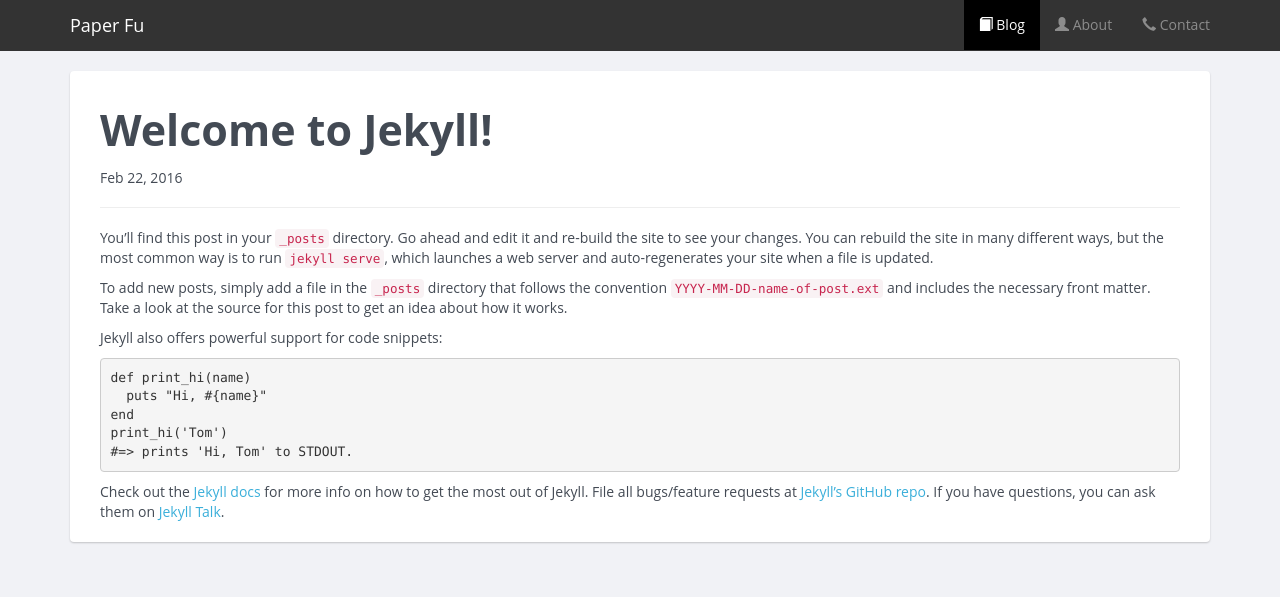
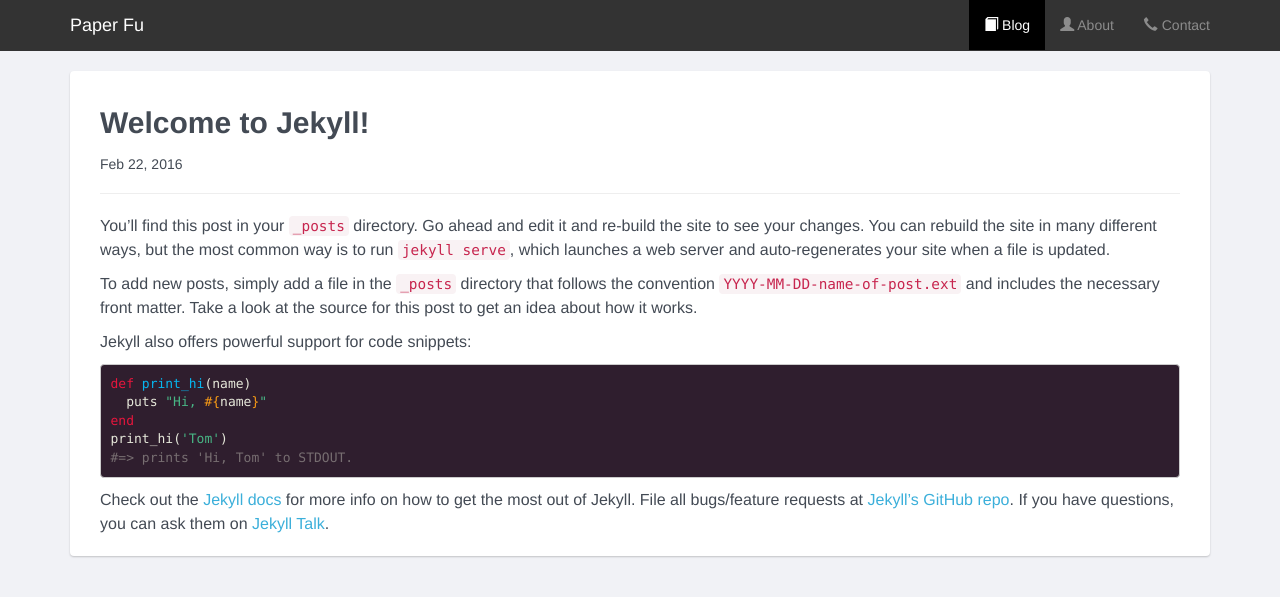
Before and after one commit to paperdragons/paperdragons.github.io, a Jekyll site: the page built from _posts/2016-02-22-welcome-to-jekyll.markdown, in a window 1280 px wide. Shown: the top 597 px of the page. Built offline with Jekyll 4.4.1, drawn with Linux system fonts in a browser that asks for light colours.

Commit message:
Add some edition.

```diff
--- a/_includes/head.html
+++ b/_includes/head.html
@@ -7,6 +7,7 @@
   <link href="/static/css/bootstrap.min.css" rel="stylesheet">
   <link href="/bootflat/css/bootflat.min.css" rel="stylesheet">
   <link href="/static/css/mysite.css" rel="stylesheet">
+  <link href="/static/css/highlight.css" rel="stylesheet">
 
   <!--[if lt IE 9]>
   <script src="/static/js/html5shiv.js"></script>
--- /dev/null
+++ b/static/css/highlight.css
@@ -0,0 +1,68 @@
+.highlight pre .hll { background-color: #4f424c }
+.highlight pre  { background: #2f1e2e; color: #e7e9db }
+.highlight pre .c { color: #776e71 } /* Comment */
+.highlight pre .err { color: #ef6155 } /* Error */
+.highlight pre .k { color: #E8163D } /* Keyword */
+.highlight pre .l { color: #f99b15 } /* Literal */
+.highlight pre .n { color: #e7e9db } /* Name */
+.highlight pre .o { color: #5bc4bf } /* Operator */
+.highlight pre .p { color: #e7e9db } /* Punctuation */
+.highlight pre .ch { color: #776e71 } /* Comment.Hashbang */
+.highlight pre .cm { color: #776e71 } /* Comment.Multiline */
+.highlight pre .cp { color: #776e71 } /* Comment.Preproc */
+.highlight pre .cpf { color: #776e71 } /* Comment.PreprocFile */
+.highlight pre .c1 { color: #776e71 } /* Comment.Single */
+.highlight pre .cs { color: #776e71 } /* Comment.Special */
+.highlight pre .gd { color: #ef6155 } /* Generic.Deleted */
+.highlight pre .ge { font-style: italic } /* Generic.Emph */
+.highlight pre .gh { color: #e7e9db; font-weight: bold } /* Generic.Heading */
+.highlight pre .gi { color: #48b685 } /* Generic.Inserted */
+.highlight pre .gp { color: #776e71; font-weight: bold } /* Generic.Prompt */
+.highlight pre .gs { font-weight: bold } /* Generic.Strong */
+.highlight pre .gu { color: #5bc4bf; font-weight: bold } /* Generic.Subheading */
+.highlight pre .kc { color: #815ba4 } /* Keyword.Constant */
+.highlight pre .kd { color: #815ba4 } /* Keyword.Declaration */
+.highlight pre .kn { color: #5bc4bf } /* Keyword.Namespace */
+.highlight pre .kp { color: #815ba4 } /* Keyword.Pseudo */
+.highlight pre .kr { color: #815ba4 } /* Keyword.Reserved */
+.highlight pre .kt { color: #fec418 } /* Keyword.Type */
+.highlight pre .ld { color: #48b685 } /* Literal.Date */
+.highlight pre .m { color: #f99b15 } /* Literal.Number */
+.highlight pre .s { color: #48b685 } /* Literal.String */
+.highlight pre .na { color: #06b6ef } /* Name.Attribute */
+.highlight pre .nb { color: #e7e9db } /* Name.Builtin */
+.highlight pre .nc { color: #fec418 } /* Name.Class */
+.highlight pre .no { color: #ef6155 } /* Name.Constant */
+.highlight pre .nd { color: #5bc4bf } /* Name.Decorator */
+.highlight pre .ni { color: #e7e9db } /* Name.Entity */
+.highlight pre .ne { color: #ef6155 } /* Name.Exception */
+.highlight pre .nf { color: #06b6ef } /* Name.Function */
+.highlight pre .nl { color: #e7e9db } /* Name.Label */
+.highlight pre .nn { color: #fec418 } /* Name.Namespace */
+.highlight pre .nx { color: #06b6ef } /* Name.Other */
+.highlight pre .py { color: #e7e9db } /* Name.Property */
+.highlight pre .nt { color: #5bc4bf } /* Name.Tag */
+.highlight pre .nv { color: #ef6155 } /* Name.Variable */
+.highlight pre .ow { color: #5bc4bf } /* Operator.Word */
+.highlight pre .w { color: #e7e9db } /* Text.Whitespace */
+.highlight pre .mb { color: #f99b15 } /* Literal.Number.Bin */
+.highlight pre .mf { color: #f99b15 } /* Literal.Number.Float */
+.highlight pre .mh { color: #f99b15 } /* Literal.Number.Hex */
+.highlight pre .mi { color: #f99b15 } /* Literal.Number.Integer */
+.highlight pre .mo { color: #f99b15 } /* Literal.Number.Oct */
+.highlight pre .sb { color: #48b685 } /* Literal.String.Backtick */
+.highlight pre .sc { color: #e7e9db } /* Literal.String.Char */
+.highlight pre .sd { color: #776e71 } /* Literal.String.Doc */
+.highlight pre .s2 { color: #48b685 } /* Literal.String.Double */
+.highlight pre .se { color: #f99b15 } /* Literal.String.Escape */
+.highlight pre .sh { color: #48b685 } /* Literal.String.Heredoc */
+.highlight pre .si { color: #f99b15 } /* Literal.String.Interpol */
+.highlight pre .sx { color: #48b685 } /* Literal.String.Other */
+.highlight pre .sr { color: #48b685 } /* Literal.String.Regex */
+.highlight pre .s1 { color: #48b685 } /* Literal.String.Single */
+.highlight pre .ss { color: #48b685 } /* Literal.String.Symbol */
+.highlight pre .bp { color: #e7e9db } /* Name.Builtin.Pseudo */
+.highlight pre .vc { color: #ef6155 } /* Name.Variable.Class */
+.highlight pre .vg { color: #ef6155 } /* Name.Variable.Global */
+.highlight pre .vi { color: #ef6155 } /* Name.Variable.Instance */
+.highlight pre .il { color: #f99b15 } /* Literal.Number.Integer.Long */
--- a/static/css/mysite.css
+++ b/static/css/mysite.css
@@ -1,5 +1,7 @@
+/* global css */
 body {
   background-color: rgb(241, 242, 246);
+  font-family: 'Microsoft YaHei','Helvetica Neue',Helvetica,Arial,sans-serif;
 }
 
 .text-title {
@@ -16,10 +18,8 @@
   color: #fff !important;
 }
 
-#markdown-toc {
-  display: none;
-}
 
+/* index css */
 .content .list-group .list-group-item {
   padding: 10px 30px;
 }
@@ -148,6 +148,40 @@
   transform: rotate(360deg) scale(1.1);
 }
 
+
+/* post css */
+#markdown-toc {
+  display: none;
+}
+
+.post h1 {
+  font-size: 28px;
+}
+
+.post h2 {
+  font-size: 30px;
+  margin-top: 20px;
+}
+
+.post article h2 {
+  font-size: 24px;
+}
+
+.post h3 {
+  font-size: 20px;
+  margin-top: 20px;
+}
+
+.post h6 {
+  font-size: 17px;
+  font-weight: bold;
+}
+
+.post article, .post blockquote{
+  font-size: 16px;
+  line-height: 24px;
+}
+
 .post .well {
   padding: 10px 30px;
 }
--- a/static/js/index.js
+++ b/static/js/index.js
@@ -14,7 +14,7 @@
  */
 function categoryDisplay() {
   /*only show All*/
-  $(".content>div[cate!=All]").hide();
+  $(".content>div[class=list-group][cate!=All]").hide();
 
   /*show category when click categories list*/
   $(".cate-choose").click(function () {
```
Also changed, not shown: _posts/2016-02-22-test.markdown (+13 -0 lines).
